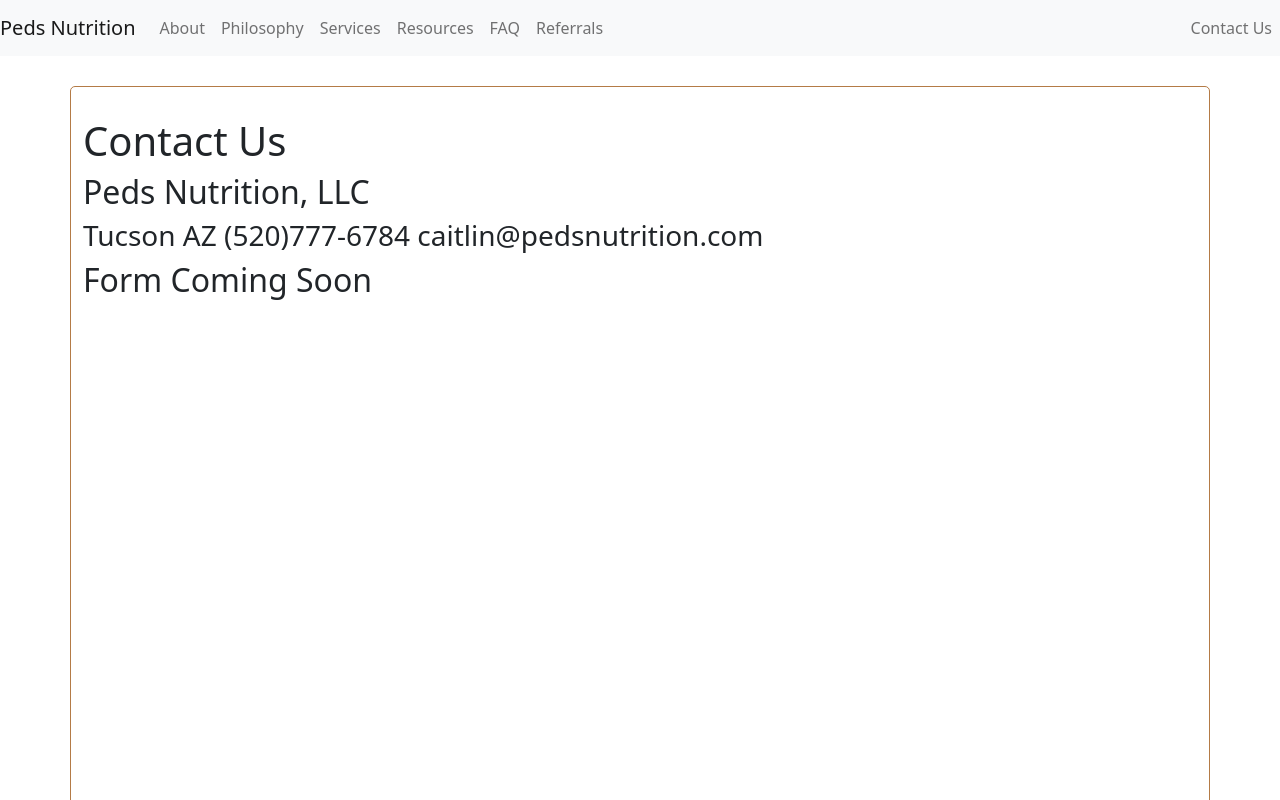
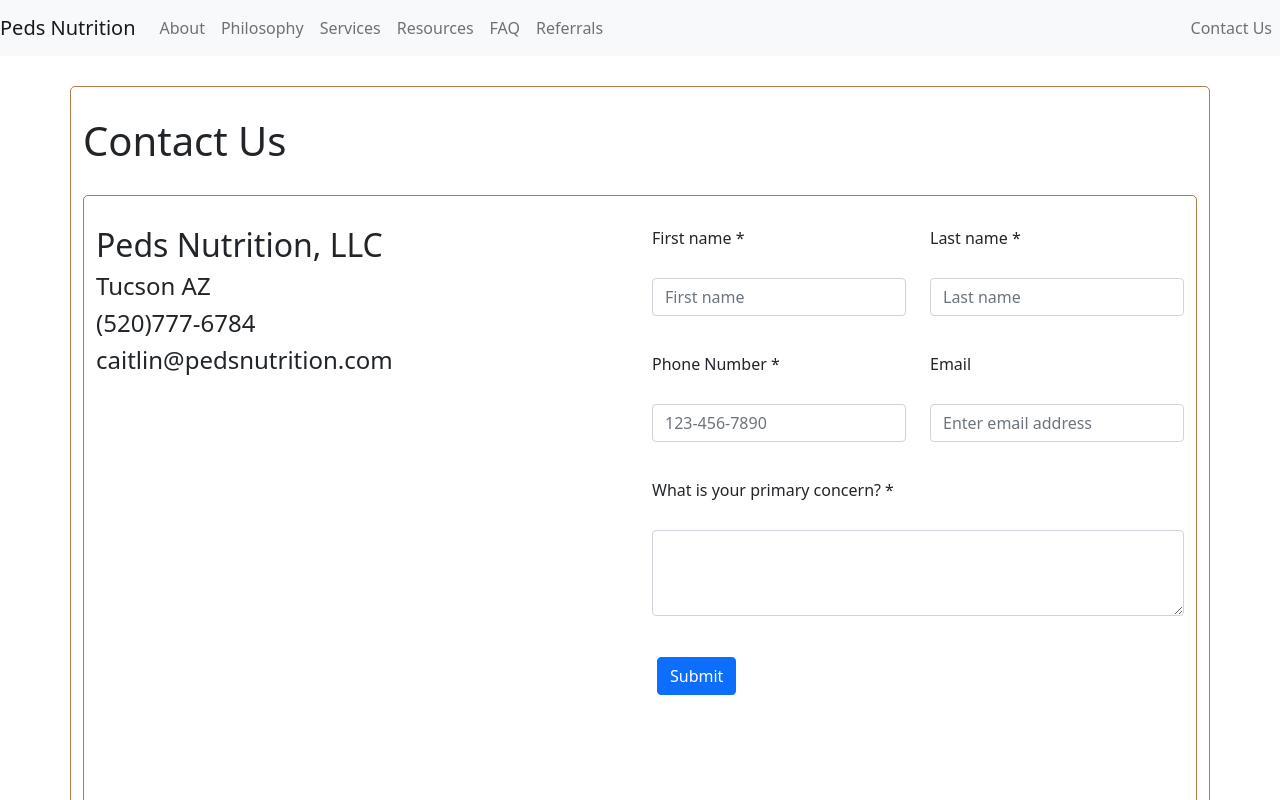
Before and after one commit to spicystephy/pedsnutrition, a React (Create React App) app: page /contact in a window 1280 px wide. Shown: the top 800 px of the page. Built offline with nearby package versions, Linux system fonts and the light colour scheme.

Commit message:
updated contact me

```diff
--- a/src/pages/Contact.js
+++ b/src/pages/Contact.js
@@ -1,14 +1,74 @@
-import React from 'react'
+import React, { useState, handleSubmit, validated } from "react";
+import Form from "react-bootstrap/Form";
+import Row from "react-bootstrap/Row";
+import Col from "react-bootstrap/Col";
+import Container from "react-bootstrap/Container";
+import Button from "react-bootstrap/Button";
 
 function Contact() {
   return (
     <div>
       <h1>Contact Us</h1>
+      <Container>
+        <Row>
+          <Col>
             <h2>Peds Nutrition, LLC</h2>
-            <h3>Tucson AZ (520)777-6784 caitlin@pedsnutrition.com</h3>
+            <h4>Tucson AZ </h4>
+            <h4>(520)777-6784</h4>
+            <h4> caitlin@pedsnutrition.com</h4>
+          </Col>
+          <Col>
+            <Form noValidate validated={validated} onSubmit={handleSubmit}>
+              <Row className="mb-3">
+                <Form.Group as={Col} md="6" controlId="validationCustom01">
+                  <Form.Label>First name *</Form.Label>
+                  <Form.Control required type="text" placeholder="First name" />
+                  <Form.Control.Feedback>Looks good!</Form.Control.Feedback>
+                </Form.Group>
+                <Form.Group as={Col} md="6" controlId="validationCustom02">
+                  <Form.Label>Last name *</Form.Label>
+                  <Form.Control required type="text" placeholder="Last name" />
+                  <Form.Control.Feedback>Looks good!</Form.Control.Feedback>
+                </Form.Group>
+              </Row>
+              <Row className="mb-3">
+                <Form.Group as={Col} md="6" controlId="validationCustom03">
+                  <Form.Label>Phone Number *</Form.Label>
+                  <Form.Control
+                    required
+                    type="tel"
+                    placeholder="123-456-7890"
+                    pattern="[0-9]{3}-[0-9]{3}-[0-9]{4}"
+                  />
+                </Form.Group>
+                <Form.Group as={Col} md="6" controlId="validationCustom04">
+                  <Form.Label>Email</Form.Label>
+                  <Form.Control
+                    type="email"
+                    placeholder="Enter email address"
+                  />
+                  <Form.Control.Feedback>Looks good!</Form.Control.Feedback>
+                </Form.Group>
+              </Row>
+              <Row>
+                <Form.Group
+                  className="mb-3"
+                  controlId="exampleForm.ControlTextarea1"
+                >
+                  <Form.Label>What is your primary concern? *</Form.Label>
+                  <Form.Control as="textarea" rows={3} />
+                </Form.Group>
+              </Row>
+
+              <Button type="submit">Submit</Button>
+            </Form>
+          </Col>
+        </Row>
+      </Container>
+
       {/* <p>Insert form here: Your Name* (First Name and Last Name), Phone*((###)### ####), Email, Primary Concern*, Submit Btn</p> */}
       <h2>Form Coming Soon</h2>
     </div>
-    )
+  );
 }
 export default Contact;
```
Lines whose indentation alone changed are shown as unchanged.
